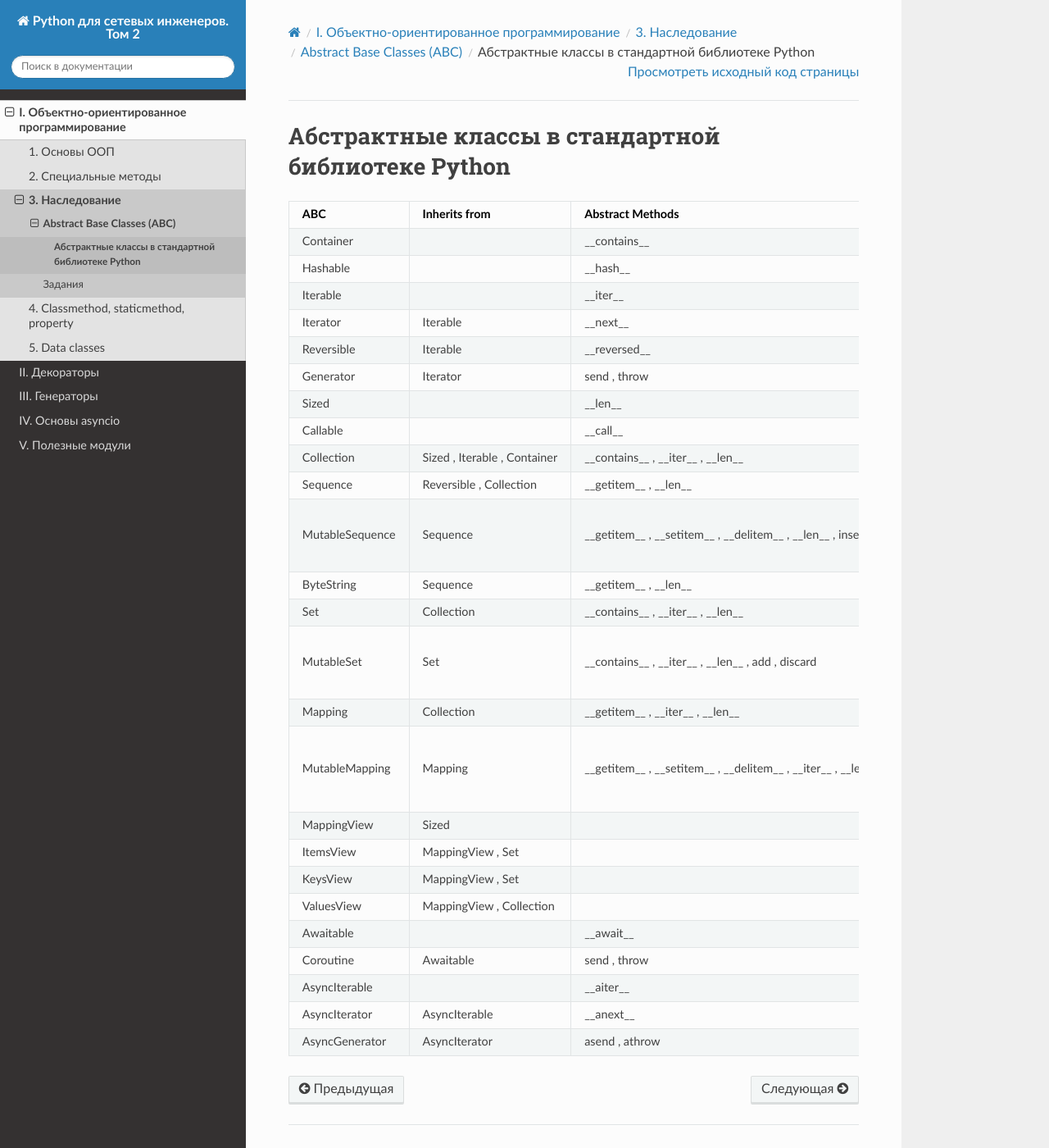
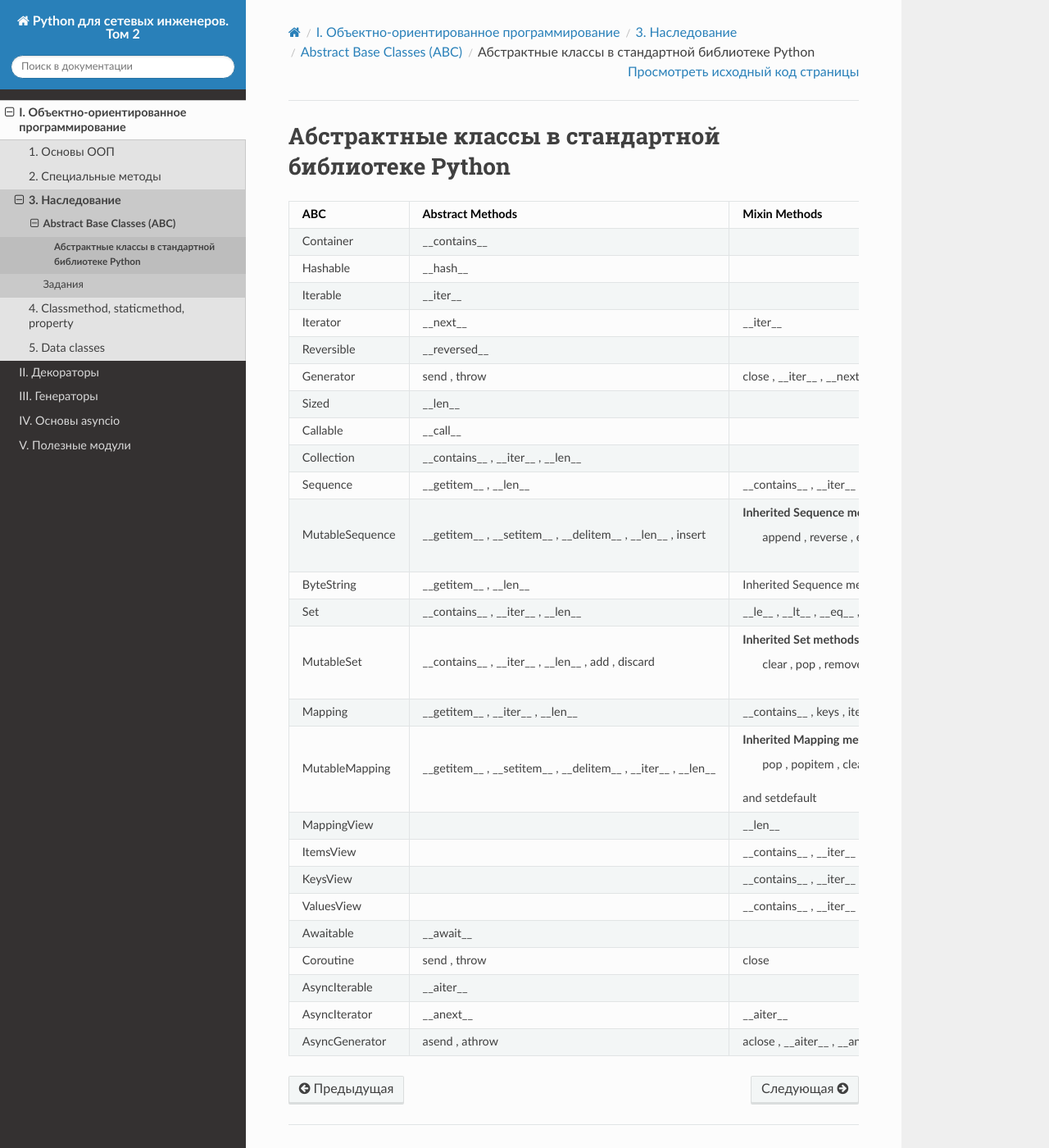
Before and after one commit to natenka/advpyneng-book, a Sphinx documentation site: the page built from docs/source/book/03_oop_inheritance/abc_standard_library.rst, in a window 1280 px wide and 1400 px high. Shown: the whole window at 82% size. Built offline with Sphinx 7.4.7 and the Read the Docs theme 2.0.0, drawn with Linux system fonts in a browser that asks for light colours; pages that are not in the unit, such as notebooks, are missing from menus.

Commit message:
restore original table abc

```diff
--- a/docs/source/book/03_oop_inheritance/abc_standard_library.rst
+++ b/docs/source/book/03_oop_inheritance/abc_standard_library.rst
@@ -3,64 +3,64 @@
 
 .. tabularcolumns:: |l|L|L|L|
 
-================== ============== ======================= ====================================================
-ABC                Inherits from  Abstract Methods        Mixin Methods
-================== ============== ======================= ====================================================
-Container                           __contains__
-Hashable                            __hash__
-Iterable                            __iter__
-Iterator           Iterable         __next__                __iter__
-Reversible         Iterable         __reversed__
-Generator          Iterator         send  ,   throw         close  ,   __iter__  ,   __next__
-Sized                               __len__
-Callable                            __call__
-Collection         Sized ,          __contains__  ,
-                   Iterable ,       __iter__  ,
-                   Container        __len__
+================== ======================= ====================================================
+ABC                Abstract Methods        Mixin Methods
+================== ======================= ====================================================
+Container            __contains__
+Hashable             __hash__
+Iterable             __iter__
+Iterator             __next__                __iter__
+Reversible           __reversed__
+Generator            send  ,   throw         close  ,   __iter__  ,   __next__
+Sized                __len__
+Callable             __call__
+Collection           __contains__  ,
+                     __iter__  ,
+                     __len__
 
-Sequence           Reversible ,     __getitem__  ,          __contains__  ,   __iter__  ,   __reversed__  ,
-                   Collection       __len__                 index  , and   count
+Sequence             __getitem__  ,          __contains__  ,   __iter__  ,   __reversed__  ,
+                     __len__                 index  , and   count
 
-MutableSequence    Sequence         __getitem__  ,        Inherited Sequence  methods and
-                                    __setitem__  ,          append  ,   reverse  ,   extend  ,   pop  ,
-                                    __delitem__  ,          remove  , and   __iadd__
-                                    __len__  ,
-                                    insert
+MutableSequence      __getitem__  ,        Inherited Sequence  methods and
+                     __setitem__  ,          append  ,   reverse  ,   extend  ,   pop  ,
+                     __delitem__  ,          remove  , and   __iadd__
+                     __len__  ,
+                     insert
 
-ByteString         Sequence         __getitem__  ,        Inherited Sequence  methods
-                                    __len__
+ByteString           __getitem__  ,        Inherited Sequence  methods
+                     __len__
 
-Set                Collection       __contains__  ,         __le__  ,   __lt__  ,   __eq__  ,   __ne__  ,
-                                    __iter__  ,             __gt__  ,   __ge__  ,   __and__  ,   __or__  ,
-                                    __len__                 __sub__  ,   __xor__  , and   isdisjoint
+Set                  __contains__  ,         __le__  ,   __lt__  ,   __eq__  ,   __ne__  ,
+                     __iter__  ,             __gt__  ,   __ge__  ,   __and__  ,   __or__  ,
+                     __len__                 __sub__  ,   __xor__  , and   isdisjoint
 
-MutableSet         Set              __contains__  ,       Inherited Set  methods and
-                                    __iter__  ,             clear  ,   pop  ,   remove  ,   __ior__  ,
-                                    __len__  ,              __iand__  ,   __ixor__  , and   __isub__
-                                    add  ,
-                                    discard
+MutableSet           __contains__  ,       Inherited Set  methods and
+                     __iter__  ,             clear  ,   pop  ,   remove  ,   __ior__  ,
+                     __len__  ,              __iand__  ,   __ixor__  , and   __isub__
+                     add  ,
+                     discard
 
-Mapping            Collection       __getitem__  ,          __contains__  ,   keys  ,   items  ,   values  ,
-                                    __iter__  ,             get  ,   __eq__  , and   __ne__
-                                    __len__
+Mapping              __getitem__  ,          __contains__  ,   keys  ,   items  ,   values  ,
+                     __iter__  ,             get  ,   __eq__  , and   __ne__
+                     __len__
 
-MutableMapping     Mapping          __getitem__  ,        Inherited Mapping  methods and
-                                    __setitem__  ,          pop  ,   popitem  ,   clear  ,   update  ,
-                                    __delitem__  ,        and   setdefault
-                                    __iter__  ,
-                                    __len__
+MutableMapping       __getitem__  ,        Inherited Mapping  methods and
+                     __setitem__  ,          pop  ,   popitem  ,   clear  ,   update  ,
+                     __delitem__  ,        and   setdefault
+                     __iter__  ,
+                     __len__
 
 
-MappingView        Sized                                    __len__
-ItemsView          MappingView ,                            __contains__  ,
-                   Set                                      __iter__
-KeysView           MappingView ,                            __contains__  ,
-                   Set                                      __iter__
-ValuesView         MappingView ,                            __contains__  ,   __iter__
-                   Collection
-Awaitable                           __await__
-Coroutine          Awaitable        send  ,   throw         close
-AsyncIterable                       __aiter__
-AsyncIterator      AsyncIterable    __anext__               __aiter__
-AsyncGenerator     AsyncIterator    asend  ,   athrow       aclose  ,   __aiter__  ,   __anext__
-================== ============== ======================= ====================================================
+MappingView                                  __len__
+ItemsView                                    __contains__  ,
+                                             __iter__
+KeysView                                     __contains__  ,
+                                             __iter__
+ValuesView                                   __contains__  ,   __iter__
+
+Awaitable            __await__
+Coroutine            send  ,   throw         close
+AsyncIterable        __aiter__
+AsyncIterator        __anext__               __aiter__
+AsyncGenerator       asend  ,   athrow       aclose  ,   __aiter__  ,   __anext__
+================== ======================= ====================================================
```
